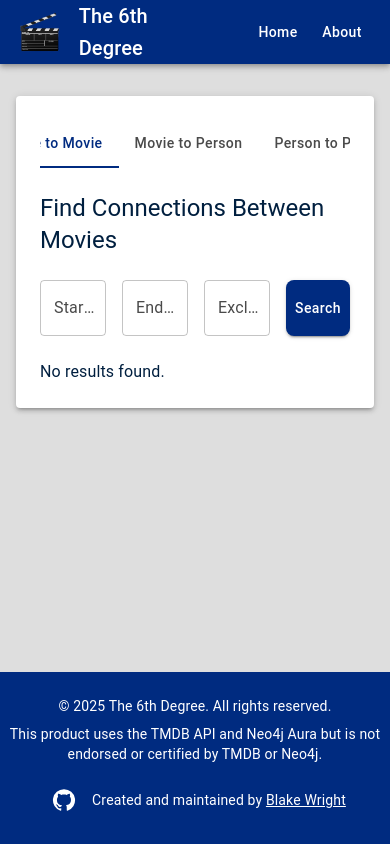
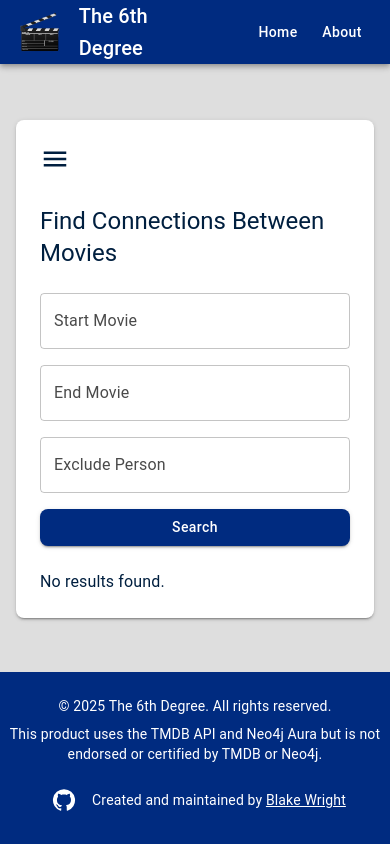
Before and after one commit to BlakeWrong/TheSixthDegree, a React (Create React App) app in the folder sixdegrees/: page / in a window 390 px wide. Built offline with nearby package versions, Linux system fonts and the light colour scheme.

Commit message:
Important Responsiveness changes

```diff
--- a/sixdegrees/src/components/About.js
+++ b/sixdegrees/src/components/About.js
@@ -1,7 +1,6 @@
 import React from 'react';
 import {
 	Typography,
-	Box,
 	Container,
 	Accordion,
 	AccordionSummary,
--- a/sixdegrees/src/components/PathFinderTab.js
+++ b/sixdegrees/src/components/PathFinderTab.js
@@ -46,7 +46,14 @@ function PathFinderTab({ title, searchBarConfig, fetchEndpoint }) {
 			<Typography variant="h5" sx={{ mb: 3 }}>
 				{title}
 			</Typography>
-			<Box sx={{ display: 'flex', gap: 2, mb: 3 }}>
+			<Box
+				sx={{
+					display: 'flex',
+					flexDirection: { xs: 'column', sm: 'row' },
+					gap: 2,
+					mb: 3,
+				}}
+			>
 				{searchBarConfig.map(({ key, placeholder, type }) => (
 					<SearchBar
 						key={key}
--- a/sixdegrees/src/components/SearchBar.js
+++ b/sixdegrees/src/components/SearchBar.js
@@ -39,9 +39,9 @@ function SearchBar({ placeholder, onSelect, type = 'movie' }) {
 	};
 
 	const handleSelect = (option) => {
-		setQuery(option.name); // Update the text field
-		onSelect(option.id, option.name); // Pass ID and name to parent component
-		setOptions([]); // Clear dropdown
+		setQuery(option.name);
+		onSelect(option.id, option.name);
+		setOptions([]);
 	};
 
 	return (
--- a/sixdegrees/src/components/TabsContainer.js
+++ b/sixdegrees/src/components/TabsContainer.js
@@ -1,11 +1,24 @@
 import React, { useState } from 'react';
-import { Tabs, Tab, Box, Paper } from '@mui/material';
+import {
+	Tabs,
+	Tab,
+	Menu,
+	MenuItem,
+	useMediaQuery,
+	Box,
+	Paper,
+} from '@mui/material';
+import { useTheme } from '@mui/material/styles';
 import MovieToMovieTab from './MovieToMovieTab';
 import MovieToPersonTab from './MovieToPersonTab';
 import PersonToPersonTab from './PersonToPersonTab';
+import MenuIcon from '@mui/icons-material/Menu';
 
 function TabsContainer() {
 	const [activeTab, setActiveTab] = useState('movie-to-movie');
+	const [menuAnchorEl, setMenuAnchorEl] = useState(null);
+	const theme = useTheme();
+	const isSmallScreen = useMediaQuery(theme.breakpoints.down('sm'));
 
 	const renderActiveTab = () => {
 		switch (activeTab) {
@@ -20,21 +33,82 @@ function TabsContainer() {
 		}
 	};
 
+	const handleTabChange = (event, newValue) => {
+		setActiveTab(newValue);
+	};
+
+	const handleMenuOpen = (event) => {
+		setMenuAnchorEl(event.currentTarget);
+	};
+
+	const handleMenuClose = (tab) => {
+		setActiveTab(tab);
+		setMenuAnchorEl(null);
+	};
+
 	return (
-		<Paper elevation={3} sx={{ p: 3 }}>
+		<Box
+			sx={{
+				display: 'flex',
+				justifyContent: 'center',
+				mt: 3,
+			}}
+		>
+			<Paper
+				elevation={3}
+				sx={{
+					width: '100%',
+					maxWidth: '800px',
+					padding: 3,
+					backgroundColor: 'white',
+					borderRadius: 2,
+					boxShadow: theme.shadows[2],
+				}}
+			>
+				{/* Tabs or Hamburger Menu */}
+				{isSmallScreen ? (
+					<Box>
+						<MenuIcon
+							aria-controls="tabs-menu"
+							aria-haspopup="true"
+							onClick={handleMenuOpen}
+							sx={{ cursor: 'pointer', fontSize: 30 }}
+						/>
+						<Menu
+							id="tabs-menu"
+							anchorEl={menuAnchorEl}
+							open={Boolean(menuAnchorEl)}
+							onClose={() => handleMenuClose(activeTab)}
+						>
+							<MenuItem onClick={() => handleMenuClose('movie-to-movie')}>
+								Movie to Movie
+							</MenuItem>
+							<MenuItem onClick={() => handleMenuClose('movie-to-person')}>
+								Movie to Person
+							</MenuItem>
+							<MenuItem onClick={() => handleMenuClose('person-to-person')}>
+								Person to Person
+							</MenuItem>
+						</Menu>
+					</Box>
+				) : (
 					<Tabs
 						value={activeTab}
-				onChange={(e, newValue) => setActiveTab(newValue)}
+						onChange={handleTabChange}
+						indicatorColor="primary"
 						textColor="primary"
-				indicatorColor="primary"
-				centered
+						variant="fullWidth"
 					>
-				<Tab value="movie-to-movie" label="Movie to Movie" />
-				<Tab value="movie-to-person" label="Movie to Person" />
-				<Tab value="person-to-person" label="Person to Person" />
+						<Tab label="Movie to Movie" value="movie-to-movie" />
+						<Tab label="Movie to Person" value="movie-to-person" />
+						<Tab label="Person to Person" value="person-to-person" />
 					</Tabs>
+				)}
+
+				{/* Active Tab Content */}
 				<Box sx={{ mt: 3 }}>{renderActiveTab()}</Box>
 			</Paper>
+		</Box>
 	);
 }
 
```
Also changed, not shown: 1 other file (tests, documents, lock files or other folders). Lines whose indentation alone changed are shown as unchanged.
